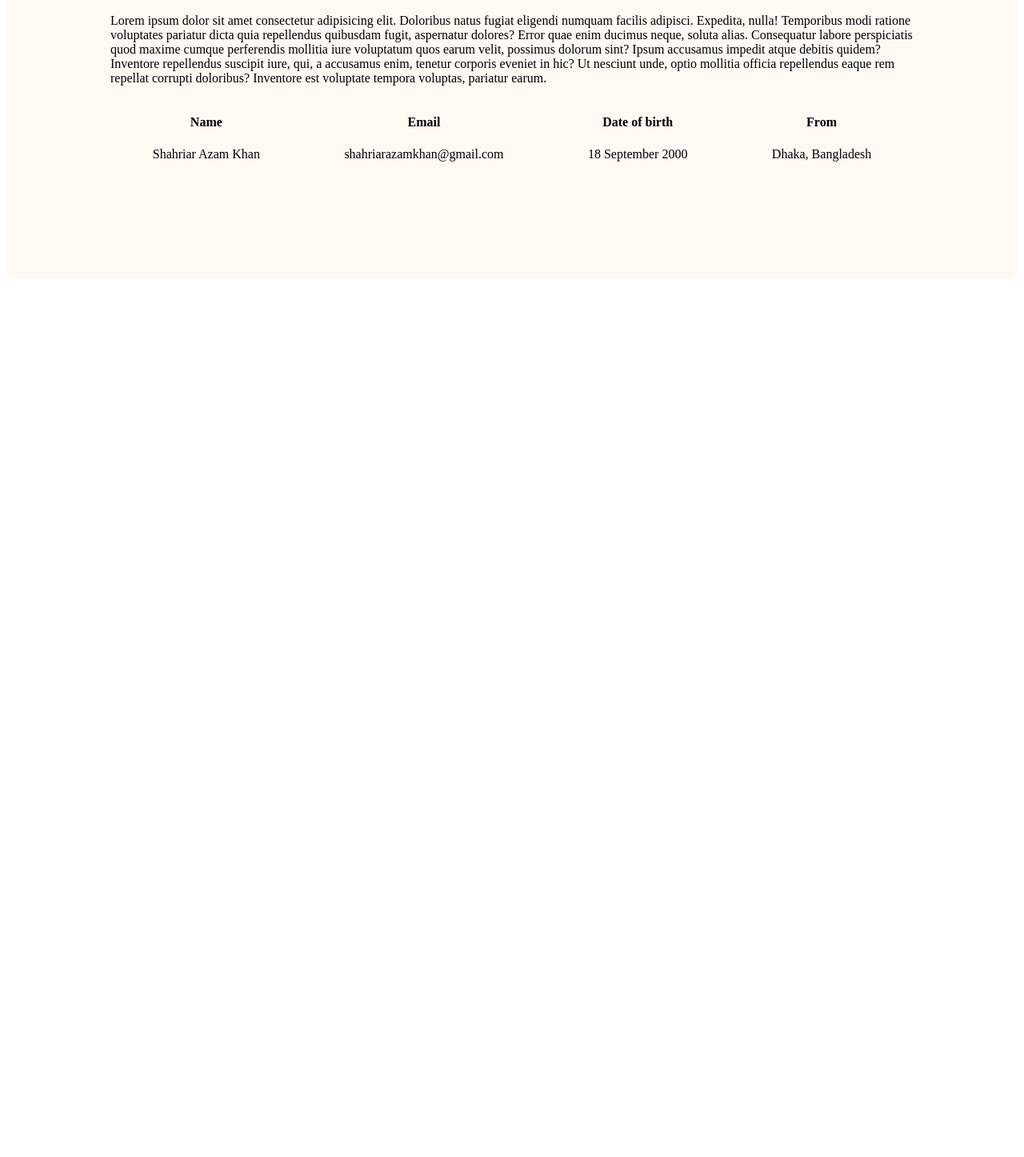
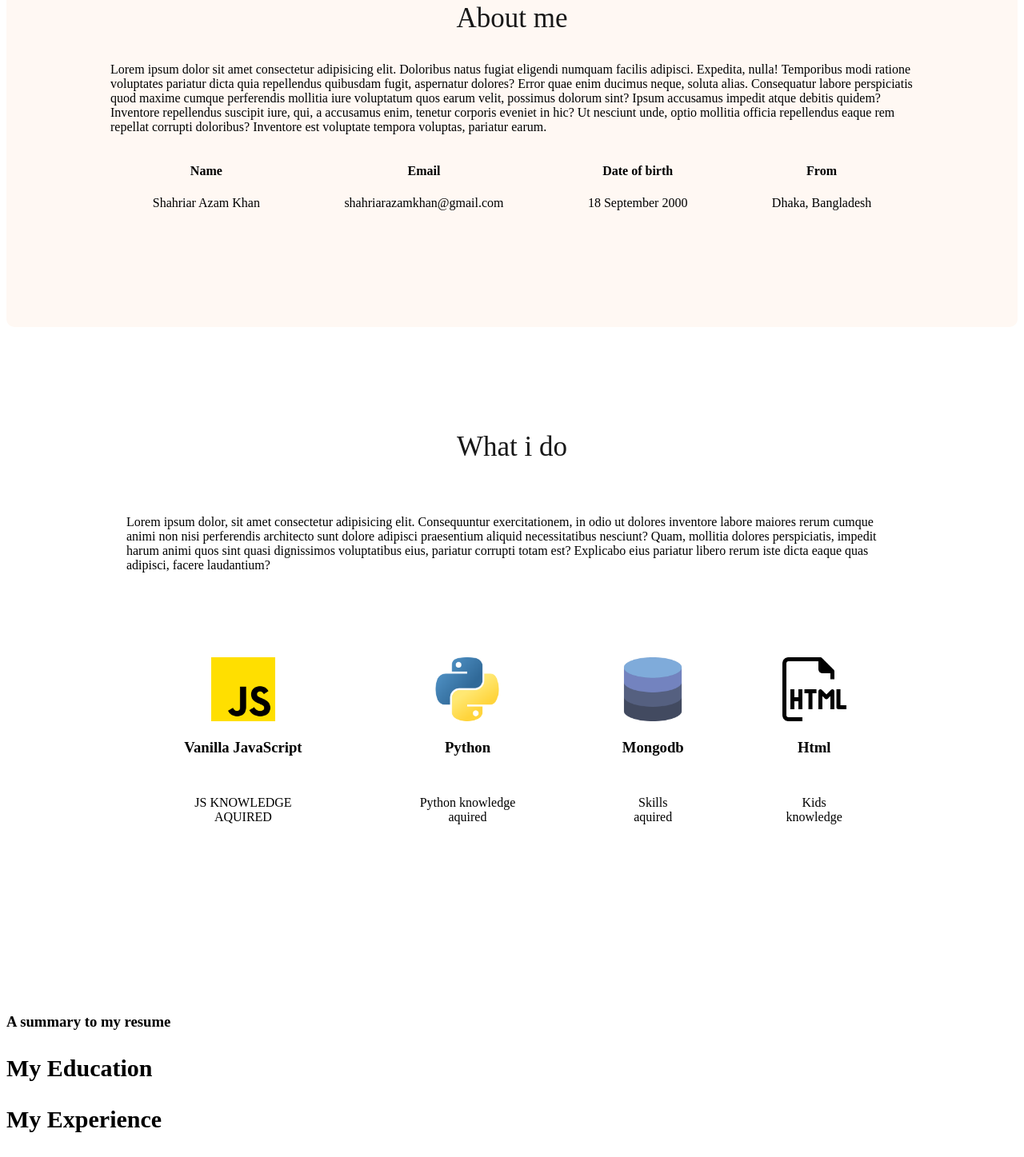
Before and after one commit to Shahriarrrrr/PortfolioProject, a plain HTML site: page index.html in a window 1280 px wide. Shown: the part 903-2350 px from the top of the page at 80% size. Before the commit the page ends 1381 px from the top, so only its background shows below. Drawn offline with Linux system fonts and the light colour scheme.

Commit message:
Almost Done

```diff
--- a/index.html
+++ b/index.html
@@ -73,6 +73,59 @@
           </div>
         </div>
       </section>
+      <!-- What i do SECTION-->
+      <section>
+        <h3 class="section-title">What i do</h3>
+        <p id="what-i-do" class="section-description">
+          Lorem ipsum dolor, sit amet consectetur adipisicing elit. Consequuntur
+          exercitationem, in odio ut dolores inventore labore maiores rerum
+          cumque animi non nisi perferendis architecto sunt dolore adipisci
+          praesentium aliquid necessitatibus nesciunt? Quam, mollitia dolores
+          perspiciatis, impedit harum animi quos sint quasi dignissimos
+          voluptatibus eius, pariatur corrupti totam est? Explicabo eius
+          pariatur libero rerum iste dicta eaque quas adipisci, facere
+          laudantium?
+        </p>
+        <!-- .skill-container>.skills*4>img+h3.skill-title+p.skill-description -->
+
+        <div class="skill-container">
+          <div class="skills">
+            <img src="/assets/js.png" alt="" />
+            <h3 class="skill-title">Vanilla JavaScript</h3>
+            <p class="skill-description">JS KNOWLEDGE AQUIRED</p>
+          </div>
+          <div class="skills">
+            <img src="/assets/python.png" alt="" />
+            <h3 class="skill-title">Python</h3>
+            <p class="skill-description">Python knowledge aquired</p>
+          </div>
+          <div class="skills">
+            <img src="/assets/database (1).png" alt="" />
+            <h3 class="skill-title">Mongodb</h3>
+            <p class="skill-description">Skills aquired</p>
+          </div>
+          <div class="skills">
+            <img src="/assets/files.png" alt="" />
+            <h3 class="skill-title">Html</h3>
+            <p class="skill-description">Kids knowledge</p>
+          </div>
+        </div>
+      </section>
+      <!---Resume Section-->
+      <section>
+        <h3 class="resume-title">A summary to my resume</h3>
+        <div class="resume-item">
+          <h2 class="resume-item-title"></h2>
+        </div>
+        <div class="resume-container">
+          <div class="resume-column">
+            <h3 class="resume-column-title">My Education</h3>
+          </div>
+          <div class="resume-column">
+            <h3 class="resume-column-title">My Experience</h3>
+          </div>
+        </div>
+      </section>
     </main>
   </body>
 </html>
--- a/styles/styles.css
+++ b/styles/styles.css
@@ -1,4 +1,4 @@
-nav {
+-nav {
     display: flex;
     justify-content: space-between;
     align-items: center;
@@ -89,6 +89,10 @@ nav a {
     margin: 0 auto;
 }
 
+main > section {
+    margin-top: 130px;
+}
+
 /*-----------ABOUT SECTION*--------*/
 
 .about {
@@ -107,3 +111,34 @@ nav a {
 .about-info {
     text-align: center;
 }
+
+#what-i-do {
+    padding: 30px 150px;
+}
+
+.skill-container {
+    display: flex;
+    justify-content: space-around;
+    padding: 30px 150px;
+}
+.skills {
+    padding: 30px;
+    text-align: center;
+}
+
+
+.skill-description {
+    padding: 30px;
+
+}
+.skill-container >  .skills > img {
+    height: 80px;
+    width: 80px;
+}
+
+
+/* RESUME_SECTION_STYLES*/
+.resume-column-title{
+    font-size: 30px;
+    font-weight: 700;
+}
```
Also changed, not shown: assets/database (1).png (added), assets/files.png (added), assets/js.png (added), assets/python.png (added).
